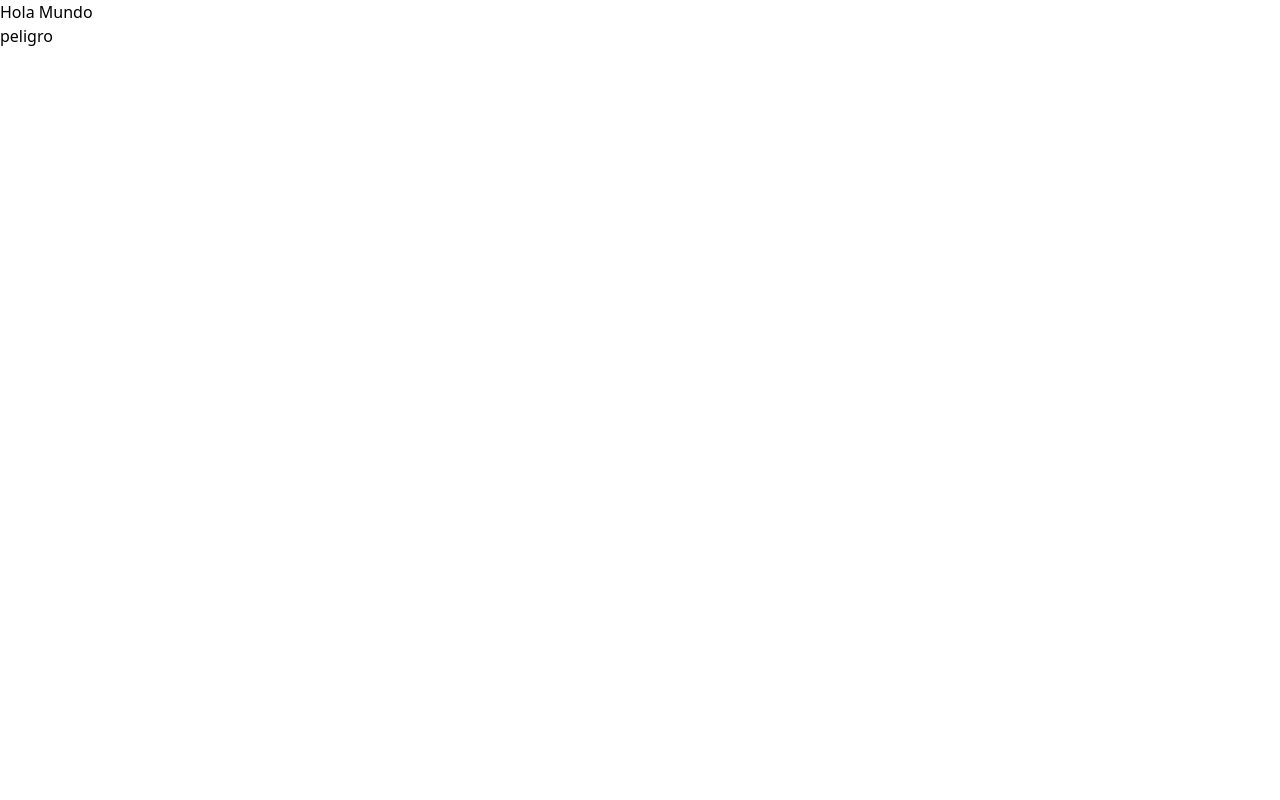
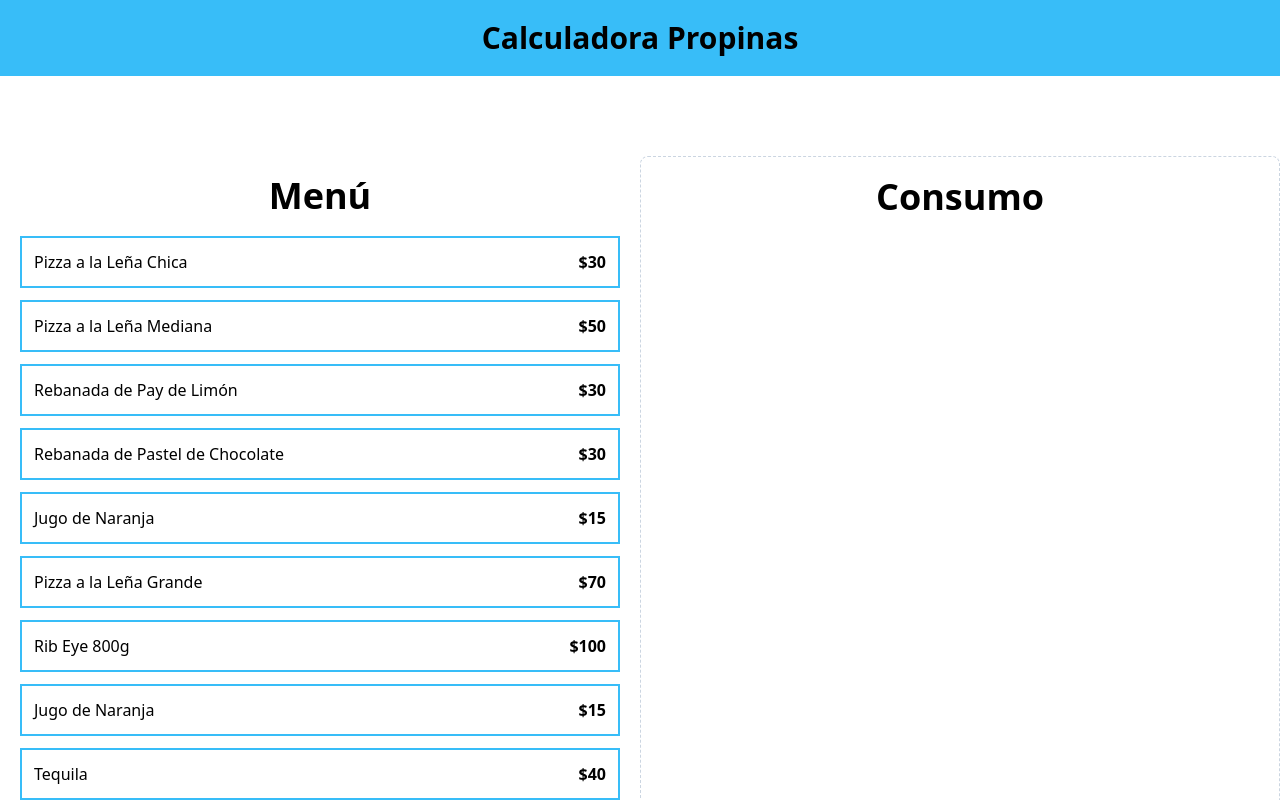
Before and after one commit to Enyel04/CalculadoraPropinas, a React (Vite) app: page / in a window 1280 px wide. Shown: the top 800 px of the page. Built offline with nearby package versions, Linux system fonts and the light colour scheme.

Commit message:
Agregando logica en order, css en Menu, y agregado hooks de order, agregado apps

```diff
--- a/src/App.tsx
+++ b/src/App.tsx
@@ -1,12 +1,45 @@
-
+import MenuItem from "./components/MenuItem"
+import OrderContents from "./components/OrderContents"
+import { menuItems } from "./data/db"
+import useOrder from "./hooks/useOrder"
 
 function App() {
 
+  const {addItem}=useOrder()
+
   return (
     <>
-    <h1 className=" btn-danger">Hola Mundo</h1>
+      <header className=" bg-sky-400 py-5">
+        <h1 className=" text-center text-3xl font-black">Calculadora Propinas</h1>
+      </header>
 
-    <button className=" btn-danger"> peligro</button>
+      <main className=" max-w-7xl mx-auto py-20 grid md:grid-cols-2">
+
+        <div className="p-5">
+          <h2 className=" text-4xl font-black text-center">Menú</h2>
+
+          <div className="space-y-3 mt-5" >
+                  {menuItems.map(item => {
+
+                    return(
+                      <MenuItem
+                      key={item.id}
+                      item={item}
+                      addItem={addItem}
+
+                      />
+
+                  )
+                  })}
+          </div>
+
+        </div>
+
+          <div className="border border-dashed border-slate-300 p-5 rounded-lg space-y-10">
+                  <OrderContents></OrderContents>
+          </div>
+
+        </main>
     </>
   )
 }
--- /dev/null
+++ b/src/components/MenuItem.tsx
@@ -0,0 +1,20 @@
+import type { MenuItem } from "../types"
+
+
+type MenuItemProps={
+    item:MenuItem,
+
+    addItem: (item:MenuItem) => void
+}
+
+export default function MenuItem({item,addItem}: MenuItemProps) {
+  return (
+        <button className="border-2 border-sky-400 hover:bg-sky-200 w-full p-3 flex justify-between"
+        onClick={ () => addItem(item)      }>
+
+            <p>{item.name}</p>
+            <p className="font-black">${item.price}</p>
+
+        </button>
+  )
+}
--- /dev/null
+++ b/src/components/OrderContents.tsx
@@ -0,0 +1,9 @@
+import React from 'react'
+
+export default function OrderContents() {
+  return (
+    <div>
+        <h2 className=' font-black  text-4xl text-center'> Consumo</h2>
+    </div>
+  )
+}
--- /dev/null
+++ b/src/data/db.ts
@@ -0,0 +1,64 @@
+import type { MenuItem } from "../types"
+
+export const menuItems : MenuItem[] = [
+    {
+      "id": 1,
+      "name": "Pizza a la Leña Chica",
+      "price": 30
+    },
+    {
+      "id": 2,
+      "name": "Pizza a la Leña Mediana",
+      "price": 50
+    },
+    {
+      "id": 3,
+      "name": "Rebanada de Pay de Limón",
+      "price": 30
+    },
+    {
+      "id": 4,
+      "name": "Rebanada de Pastel de Chocolate",
+      "price": 30
+    },
+    {
+      "id": 5,
+      "name": "Jugo de Naranja",
+      "price": 15
+    },
+    {
+      "id": 6,
+      "name": "Pizza a la Leña Grande",
+      "price": 70
+    },
+    {
+      "id": 7,
+      "name": "Rib Eye 800g",
+      "price": 100
+    },
+    {
+      "id": 8,
+      "name": "Jugo de Naranja",
+      "price": 15
+    },
+    {
+      "id": 9,
+      "name": "Tequila",
+      "price": 40
+    },
+    {
+      "id": 10,
+      "name": "Rebanada de Pay de Queso",
+      "price": 30
+    },
+    {
+      "id": 11,
+      "name": "Café Americano",
+      "price": 20
+    },
+    {
+      "id": 12,
+      "name": "Café Capuchino",
+      "price": 40
+    }
+]
--- /dev/null
+++ b/src/hooks/useOrder.ts
@@ -0,0 +1,42 @@
+import { useState } from "react"
+
+import type { MenuItem, OrderItem } from "../types"
+
+
+export default function useOrder() {
+
+    const [order,setOrder] = useState <OrderItem[]>([])
+
+
+
+    const addItem= (item:MenuItem) => {
+
+        const itemExist=order.find(orderItem=>orderItem.id ===item.id)
+
+        if (itemExist) {
+            const updateOrder=order.map(orderItem=> orderItem.id=== item.id ?
+                {...orderItem,cantidad:orderItem.cantidad+1}  :
+               orderItem
+            )
+            setOrder(updateOrder)
+
+
+        }
+        else{
+            const newItem ={...item, cantidad:1 }
+            setOrder([...order,newItem])
+        }
+
+
+
+
+
+
+    }
+    console.log(order)
+
+    return{
+        order,
+        addItem
+    }
+}
--- /dev/null
+++ b/src/types/index.ts
@@ -0,0 +1,11 @@
+
+export type MenuItem= {
+    id:number,
+    name:string,
+    price:number
+}
+
+export type OrderItem=MenuItem &{
+
+    cantidad:number
+}
```
